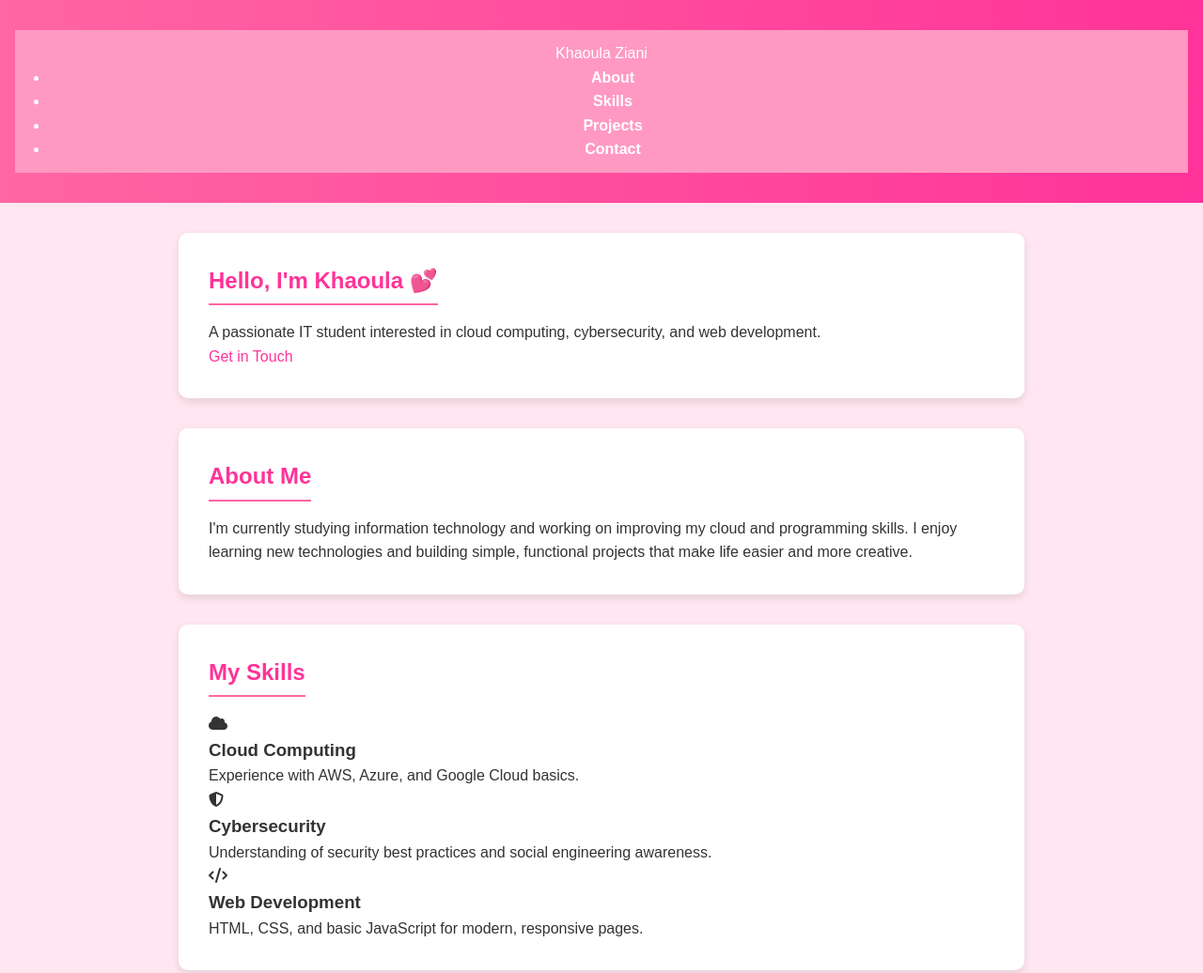
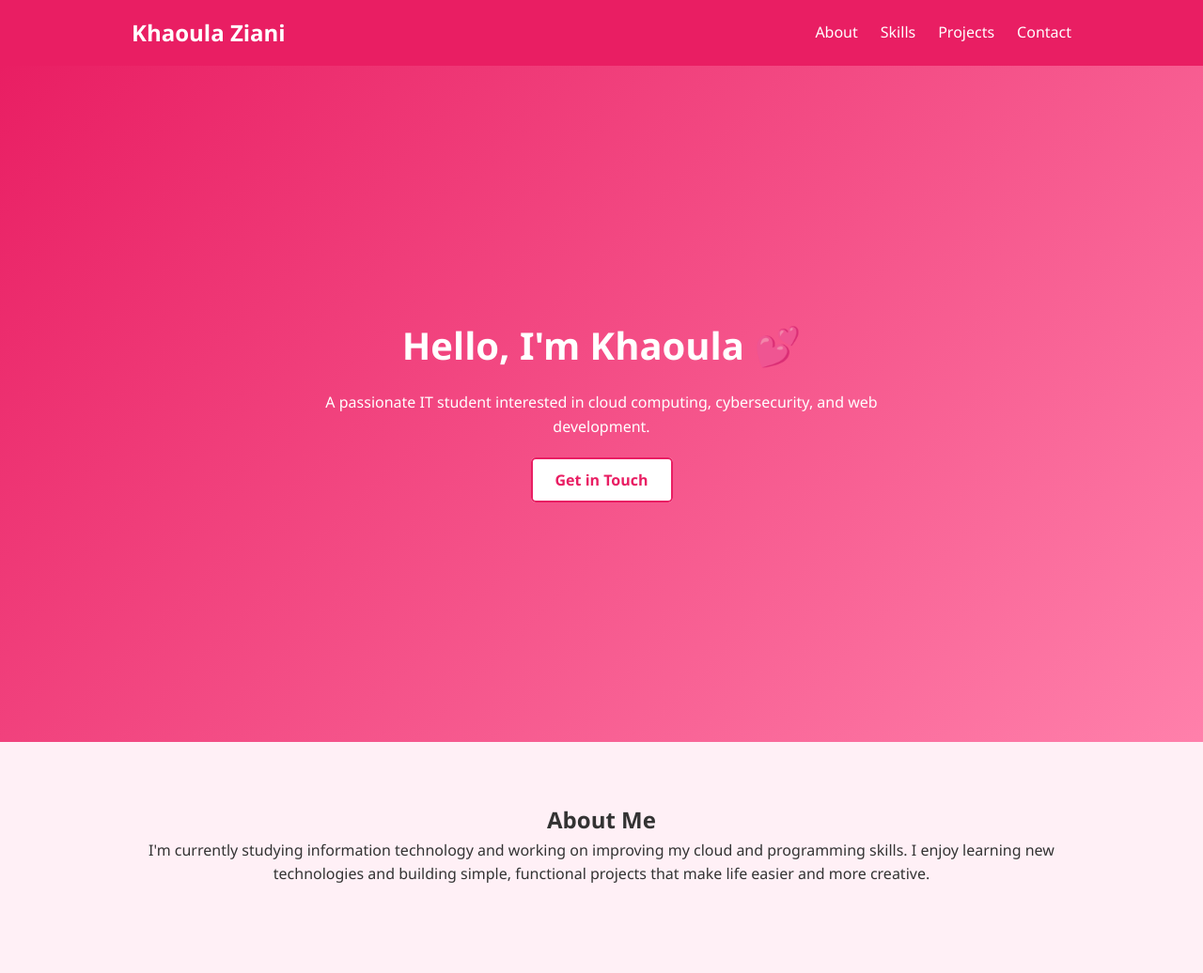
Before and after one commit to kziani-pirou/my-portfolio, a plain HTML site: page index.html in a window 1280 px wide. Shown: the top 1036 px of the page at 94% size. Drawn offline with Linux system fonts and the light colour scheme.

Commit message:
Update style.css
Signed-off-by: Khaoula Ziani <kziani@student.ccc.edu>

```diff
--- a/style.css
+++ b/style.css
@@ -1,140 +1,165 @@
-/* ==========================================================
-   File: style.css
-   Project: Khaoula Ziani Portfolio
-   Author: Dr. Md Ali
-   Version: 1.0
-   Description:
-     External stylesheet for Khaoula Ziani's portfolio website.
-     Includes responsive layout, hover effects, and consistent
-     pink aesthetic with improved typography.
-   ========================================================== */
-
-/* ---------- General Reset ---------- */
 * {
   margin: 0;
   padding: 0;
   box-sizing: border-box;
+  font-family: 'Segoe UI', sans-serif;
 }
 
-/* ---------- Base Styles ---------- */
-body {
-  font-family: "Poppins", Arial, sans-serif;
-  line-height: 1.6;
-  background-color: #ffe6f0; /* Light pink background */
-  color: #333;
+:root {
+  --primary: #e91e63;     /* main pink */
+  --secondary: #ff80ab;   /* lighter pink for highlights */
+  --light: #fff0f6;       /* very light pink background */
 }
 
-/* ---------- Header ---------- */
-header {
-  background: linear-gradient(90deg, #ff66a3, #ff3399);
-  color: #fff;
-  text-align: center;
-  padding: 2rem 1rem;
+body {
+  color: #333;
+  background-color: var(--light);
+  line-height: 1.6;
 }
 
-header h1 {
-  font-size: 2.5rem;
-  margin-bottom: 0.3rem;
-  letter-spacing: 1px;
+.container {
+  width: 90%;
+  max-width: 1000px;
+  margin: auto;
 }
 
-header p {
-  font-size: 1.1rem;
-  opacity: 0.9;
+/* Header */
+header {
+  background: var(--primary);
+  color: white;
+  padding: 1rem 0;
+  position: sticky;
+  top: 0;
 }
 
-/* ---------- Navigation ---------- */
 nav {
-  background-color: #ff99c2;
-  text-align: center;
-  padding: 0.75rem;
+  display: flex;
+  justify-content: space-between;
+  align-items: center;
 }
 
-nav a {
-  color: #fff;
-  text-decoration: none;
-  font-weight: bold;
-  margin: 0 1rem;
-  transition: color 0.3s ease, transform 0.2s ease;
+.logo {
+  font-size: 1.5rem;
+  font-weight: 700;
 }
 
-nav a:hover {
-  color: #ffe6f0;
-  transform: scale(1.1);
+.nav {
+  display: flex;
+  list-style: none;
 }
 
-/* ---------- Sections ---------- */
-section {
-  background: #fff;
-  max-width: 900px;
-  margin: 2rem auto;
-  padding: 2rem;
-  border-radius: 10px;
-  box-shadow: 0 4px 10px rgba(0, 0, 0, 0.1);
-}
-
-h2 {
-  color: #ff3399;
-  margin-bottom: 1rem;
-  border-bottom: 2px solid #ff66a3;
-  display: inline-block;
-  padding-bottom: 0.3rem;
-}
-
-ul {
-  list-style-type: disc;
+.nav li {
   margin-left: 1.5rem;
 }
 
-/* ---------- Profile Picture ---------- */
-.profile-pic {
-  display: block;
-  margin: 0 auto 1rem auto;
-  border-radius: 50%;
-  width: 150px;
-  height: 150px;
-  object-fit: cover;
-  border: 4px solid #ff3399;
-  transition: transform 0.3s ease;
+.nav a {
+  color: white;
+  text-decoration: none;
+  font-weight: 500;
 }
 
-.profile-pic:hover {
-  transform: scale(1.05);
+.nav a:hover {
+  color: var(--secondary);
 }
 
-/* ---------- Contact Links ---------- */
-a {
-  color: #ff3399;
-  text-decoration: none;
+/* Hero Section */
+.hero {
+  height: 90vh;
+  display: flex;
+  justify-content: center;
+  align-items: center;
+  text-align: center;
+  background: linear-gradient(135deg, var(--primary), var(--secondary));
+  color: white;
 }
 
-a:hover {
-  text-decoration: underline;
+.hero h2 {
+  font-size: 2.5rem;
+  margin-bottom: 1rem;
 }
 
-/* ---------- Footer ---------- */
-footer {
-  background: #ff66a3;
-  color: #fff;
+.hero p {
+  max-width: 600px;
+  margin: auto;
+  margin-bottom: 2rem;
+}
+
+.btn {
+  background: white;
+  color: var(--primary);
+  padding: 0.7rem 1.5rem;
+  border-radius: 5px;
+  text-decoration: none;
+  font-weight: bold;
+  border: 2px solid var(--primary);
+}
+
+.btn:hover {
+  background: var(--secondary);
+  color: white;
+}
+
+/* Sections */
+section {
+  padding: 4rem 0;
   text-align: center;
-  padding: 1rem;
-  font-size: 0.9rem;
+}
+
+.light-bg {
+  background-color: var(--light);
+}
+
+/* Skills */
+.skills-grid {
+  display: grid;
+  grid-template-columns: repeat(auto-fit, minmax(250px, 1fr));
+  gap: 1.5rem;
   margin-top: 2rem;
 }
 
-/* ---------- Responsive Design ---------- */
-@media (max-width: 768px) {
-  header h1 {
-    font-size: 2rem;
-  }
+.skill {
+  background: white;
+  border-radius: 8px;
+  padding: 2rem;
+  box-shadow: 0 2px 10px rgba(0,0,0,0.1);
+}
 
-  nav a {
-    display: inline-block;
-    margin: 0.5rem;
-  }
+.skill i {
+  font-size: 2rem;
+  color: var(--secondary);
+  margin-bottom: 1rem;
+}
 
-  section {
-    margin: 1rem;
-    padding: 1.5rem;
-  }
+/* Projects */
+.projects {
+  display: grid;
+  grid-template-columns: repeat(auto-fit, minmax(250px, 1fr));
+  gap: 1.5rem;
+  margin-top: 2rem;
 }
+
+.project-card {
+  background: white;
+  padding: 2rem;
+  border-radius: 8px;
+  box-shadow: 0 2px 10px rgba(0,0,0,0.1);
+}
+
+/* Contact */
+.contact-info {
+  margin-top: 1rem;
+}
+
+.contact-info i {
+  color: var(--secondary);
+  margin-right: 0.5rem;
+}
+
+/* Footer */
+footer {
+  background: var(--primary);
+  color: white;
+  text-align: center;
+  padding: 1rem 0;
+  margin-top: 2rem;
+}
```
